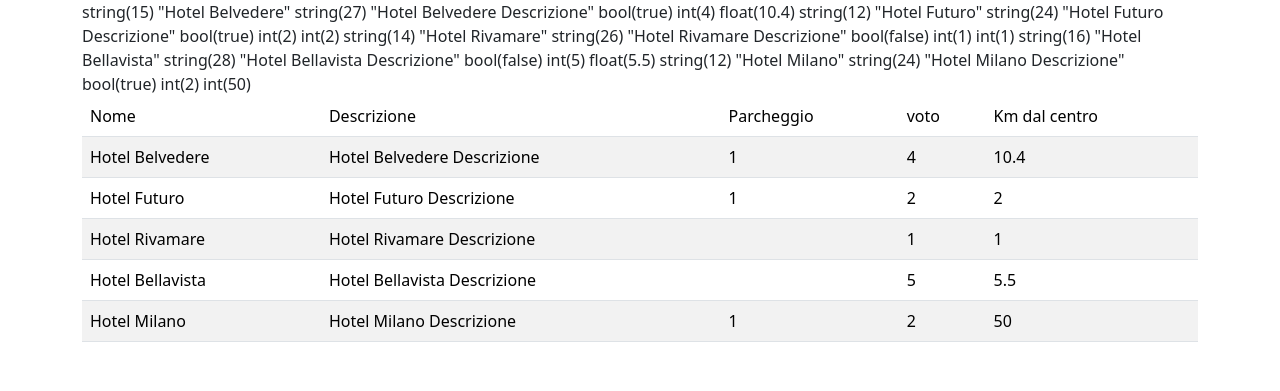
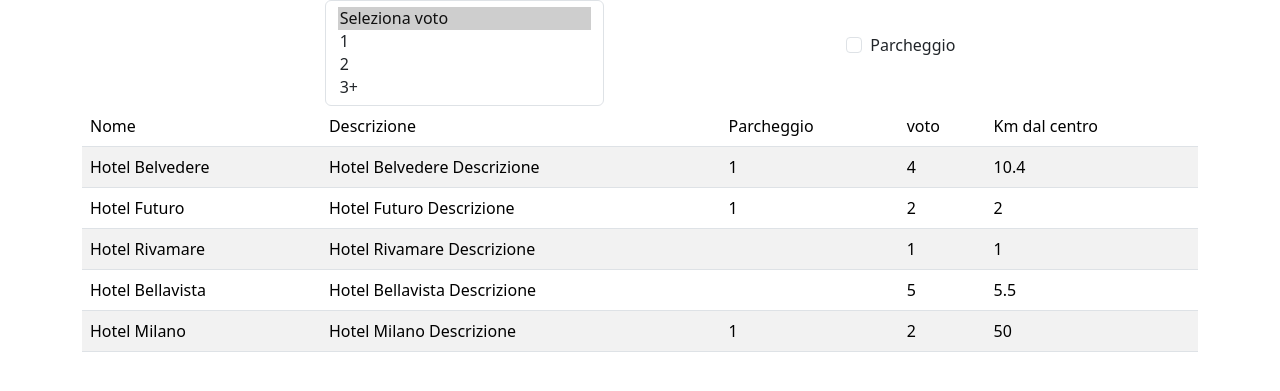
Before and after one commit to MaionePietro/php-hotel, a PHP site: page /?voto=1 in a window 1280 px wide. Shown: the top 391 px of the page. Run offline with PHP 8.4, Linux system fonts and the light colour scheme.

Commit message:
FEAT form

```diff
--- a/index.php
+++ b/index.php
@@ -40,6 +40,9 @@
 
     ];
 
+    $voto = $_GET['voto'];
+    $park = isset($_GET['parcheggio']) ? true : false;
+
 ?>
 <!DOCTYPE html>
 <html lang="en">
@@ -52,6 +55,18 @@
 </head>
 <body>
     <div class="container">
+        <form action="" method="GET" class="d-flex justify-content-evenly align-items-center">
+            <select class="form-select w-25" multiple aria-label="multiple select example" name="voto">
+                <option selected>Seleziona voto</option>
+                <option value="1">1</option>
+                <option value="2">2</option>
+                <option value="3">3+</option>
+            </select>
+            <div class="mb-3 form-check">
+                <input type="checkbox" class="form-check-input" name="parcheggio">
+                <label class="form-check-label" for="exampleCheck1">Parcheggio</label>
+            </div>
+        </form>
         <table class="table table-striped">
             <thead>
                 <tr>
@@ -70,7 +85,7 @@
                         <tr>
                             <?php
                             foreach($hotel as $info){
-                                var_dump($info);
+                                //var_dump($info);
                                 ?>
                                     <td> <?php echo $info; ?> </td>
                                 <?php
```
